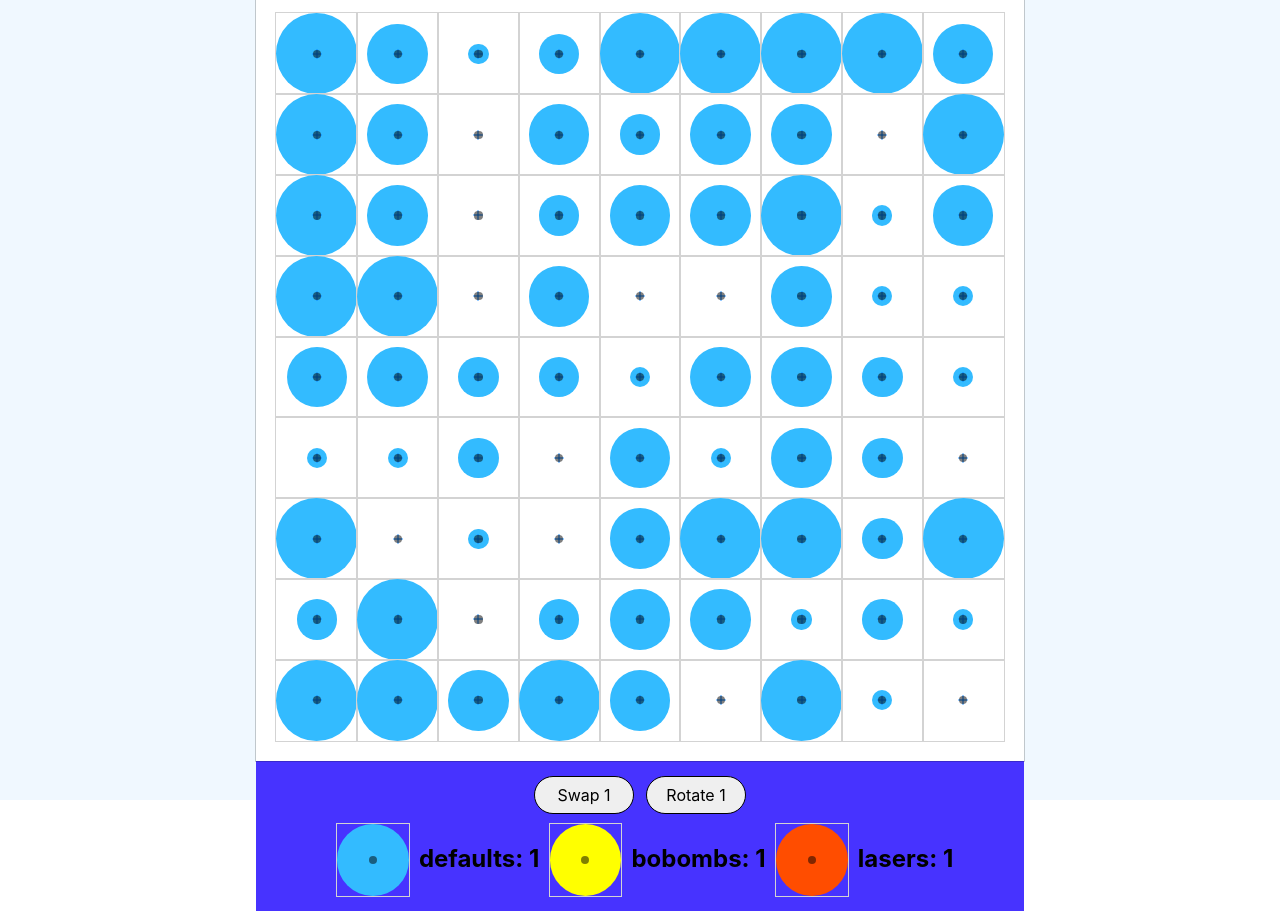
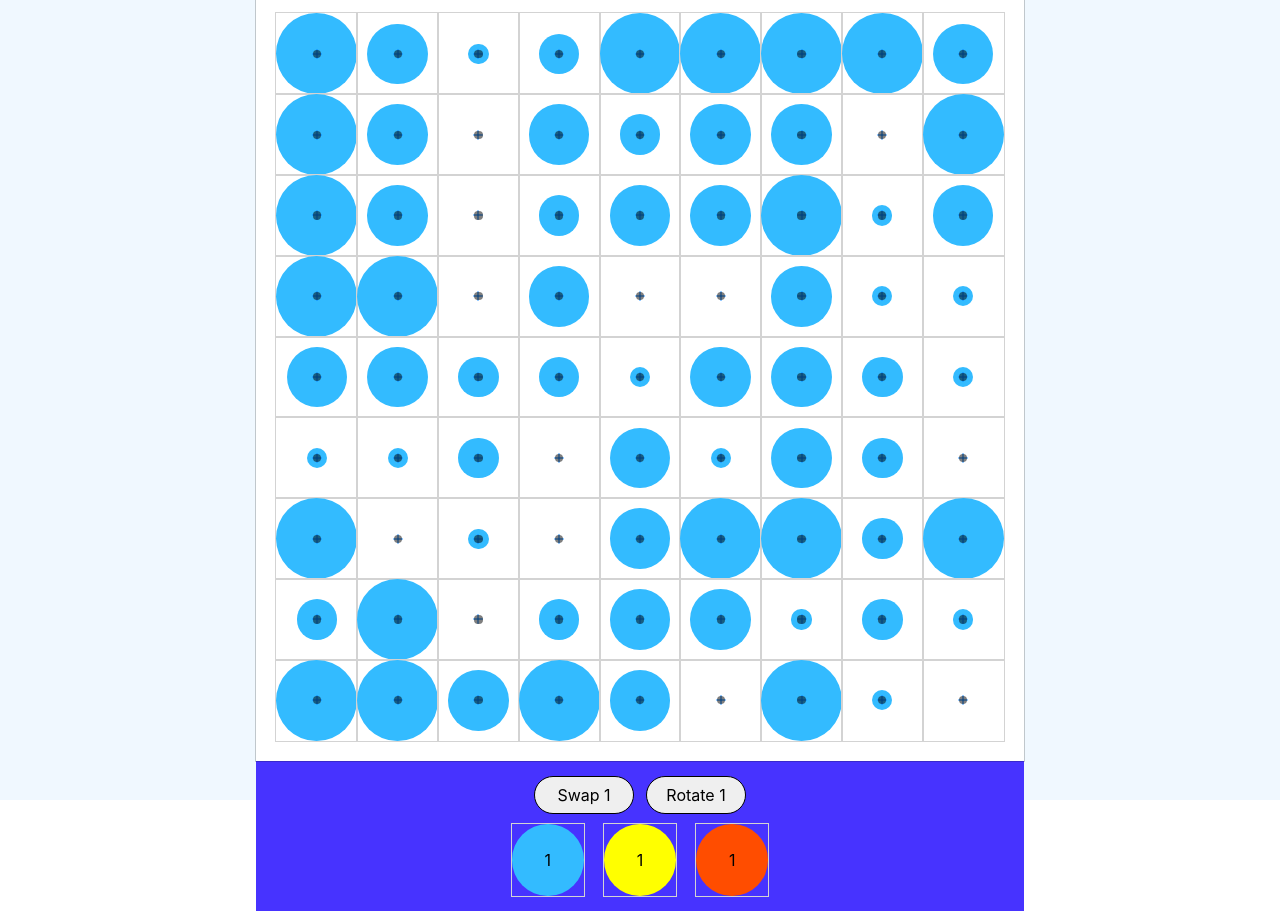
Before and after one commit to FaridSakhyzad/ig, a React (Create React App) app: page / in a window 1280 px wide. Built offline with nearby package versions, Linux system fonts and the light colour scheme.

Commit message:
Ammo & Powerups | WIP

```diff
--- a/src/components/Unit/index.jsx
+++ b/src/components/Unit/index.jsx
@@ -55,6 +55,7 @@ Unit.propTypes = {
 Unit.defaultProps = {
   isSelected: false,
   isDisabled: false,
+  onClickHandler: () => {},
 }
 
 export default Unit;
--- a/src/components/UserMenu/UserMenu.scss
+++ b/src/components/UserMenu/UserMenu.scss
@@ -21,10 +21,35 @@
 
 .userMenu-unitsBox {
   display: flex;
+}
+
+.userMenu-unit {
+  width: calc(var(--base-width-unit) * 35px);
+  height: calc(var(--base-width-unit) * 35px);
+  margin: 0 calc(var(--base-width-unit) * 5px);
+  position: relative;
 
   .unit {
-    width: calc(var(--base-width-unit) * 35px);
-    height: calc(var(--base-width-unit) * 35px);
-    margin: 0 calc(var(--base-width-unit) * 5px);
+    position: relative;
+    z-index: 1;
+    width: 100%;
+    height: 100%;
+  }
+
+  .unit-hitBox {
+    display: none;
   }
 }
+
+.userMenu-unitCount {
+  position: absolute;
+  z-index: 5;
+  left: 0;
+  top: 0;
+  right: 0;
+  bottom: 0;
+  margin: 0;
+  display: flex;
+  align-items: center;
+  justify-content: center;
+}
--- a/src/components/UserMenu/index.jsx
+++ b/src/components/UserMenu/index.jsx
@@ -70,6 +70,7 @@ const UserMenu = ({ userInputMode, onModeChange, onRotate, onConfirm, onCancel,
 
       <div className="userMenu-row">
         <div className="userMenu-unitsBox">
+          <div className="userMenu-unit" onClick={() => handlePlacementModeChange('default')}>
             <Unit
                 key="default"
                 isSelected={placementUnitType === 'default'}
@@ -80,12 +81,13 @@ const UserMenu = ({ userInputMode, onModeChange, onRotate, onConfirm, onCancel,
                 value={1}
                 maxValue={1}
                 turrets={[]}
-              onClickHandler={() => handlePlacementModeChange('default')}
                 exploding={false}
                 idx={0}
             />
-          <h2>defaults: {defaults}</h2>
+            <div className="userMenu-unitCount">{defaults}</div>
+          </div>
 
+          <div className="userMenu-unit" onClick={() => handlePlacementModeChange('bobomb')}>
             <Unit
                 key="bobomb"
                 isSelected={placementUnitType === 'bobomb'}
@@ -96,12 +98,13 @@ const UserMenu = ({ userInputMode, onModeChange, onRotate, onConfirm, onCancel,
                 value={1}
                 maxValue={1}
                 turrets={[]}
-              onClickHandler={() => handlePlacementModeChange('bobomb')}
                 exploding={false}
                 idx={0}
             />
-          <h2>bobombs: {bobombs}</h2>
+            <div className="userMenu-unitCount">{bobombs}</div>
+          </div>
 
+          <div className="userMenu-unit" onClick={() => handlePlacementModeChange('laser')}>
             <Unit
                 key="laser"
                 isSelected={placementUnitType === 'laser'}
@@ -112,11 +115,11 @@ const UserMenu = ({ userInputMode, onModeChange, onRotate, onConfirm, onCancel,
                 value={1}
                 maxValue={1}
                 turrets={[]}
-              onClickHandler={() => handlePlacementModeChange('laser')}
                 exploding={false}
                 idx={0}
             />
-          <h2>lasers: {lasers}</h2>
+            <div className="userMenu-unitCount">{lasers}</div>
+          </div>
         </div>
       </div>
     </div>
```
Lines whose indentation alone changed are shown as unchanged.
